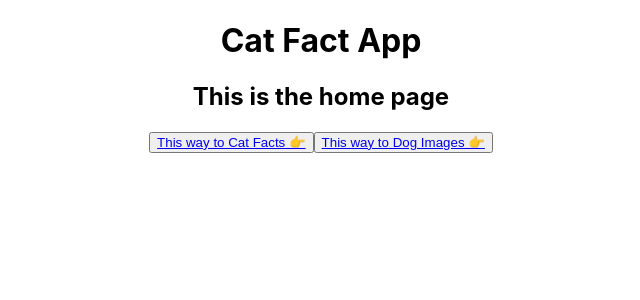
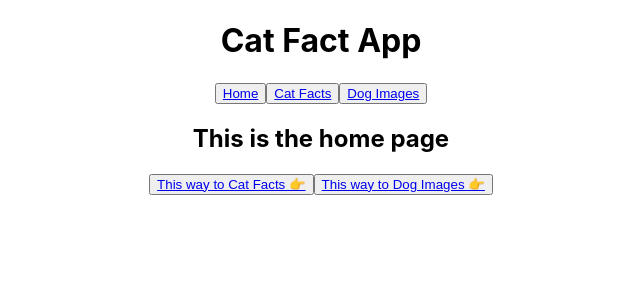
Before and after one commit to timcastillogill/React-Playground, a React (Create React App) app: page /home in a window 1280 px wide. Shown: the top 300 px of the page, without its empty margins (319-959 px from the left). Built offline with nearby package versions, Linux system fonts and the light colour scheme; no server answers.

Commit message:
Added header and updated routing

```diff
--- a/src/App.tsx
+++ b/src/App.tsx
@@ -1,15 +1,10 @@
 import React from "react";
 import "./App.css";
-import CatFact from "./components/CatFact/CatFact";
-import DogImage from "./components/DogImage/DogImage";
 import Routing from "./routes/Routing";
 
 function App() {
   return (
     <div className="App">
-      <header>
-        <h1 className="appName">Cat Fact App</h1>
-      </header>
       <Routing />
     </div>
   );
--- a/src/components/DogImage/DogImage.tsx
+++ b/src/components/DogImage/DogImage.tsx
@@ -1,4 +1,4 @@
-import React, { useEffect, useState } from "react";
+import React from "react";
 import "./DogImage.css";
 import useDogImage from "../../Hooks/useDogImage";
 
--- /dev/null
+++ b/src/components/Header/Header.tsx
@@ -0,0 +1,24 @@
+import React from "react";
+import { Link } from "react-router-dom";
+import { routerPaths } from "../../routes/paths";
+
+const Header = () => {
+  return (
+    <>
+      <header>
+        <h1 className="appName">Cat Fact App</h1>
+      </header>
+      <button>
+        <Link to={routerPaths.home}>Home</Link>
+      </button>
+      <button>
+        <Link to={routerPaths.catFact}>Cat Facts</Link>
+      </button>
+      <button>
+        <Link to={routerPaths.dogImage}>Dog Images</Link>
+      </button>
+    </>
+  );
+};
+
+export default Header;
--- /dev/null
+++ b/src/pages/CatFactPage.tsx
@@ -0,0 +1,8 @@
+import React from "react";
+import CatFact from "../components/CatFact/CatFact";
+
+const CatFactPage = () => {
+  return <CatFact />;
+};
+
+export default CatFactPage;
--- /dev/null
+++ b/src/pages/DogImagePage.tsx
@@ -0,0 +1,8 @@
+import React from "react";
+import DogImage from "../components/DogImage/DogImage";
+
+const DogImagePage = () => {
+  return <DogImage />;
+};
+
+export default DogImage;
--- a/src/routes/Routing.tsx
+++ b/src/routes/Routing.tsx
@@ -1,21 +1,23 @@
 import React from "react";
 import { BrowserRouter, Routes, Route, Navigate } from "react-router-dom";
 import { routerPaths } from "./paths";
-import CatFact from "../components/CatFact/CatFact";
 import HomePage from "../pages/HomePage";
-import DogImage from "../components/DogImage/DogImage";
+import CatFactPage from "../pages/CatFactPage";
+import DogImagePage from "../pages/DogImagePage";
+import Header from "../components/Header/Header";
 
 const Routing = () => {
   return (
     <BrowserRouter>
+      <Header />
       <Routes>
         <Route
           path={routerPaths.noPath}
           element={<Navigate to={routerPaths.home} replace />}
         />
         <Route path={routerPaths.home} element={<HomePage />} />
-        <Route path={routerPaths.catFact} element={<CatFact />} />
-        <Route path={routerPaths.dogImage} element={<DogImage />} />
+        <Route path={routerPaths.catFact} element={<CatFactPage />} />
+        <Route path={routerPaths.dogImage} element={<DogImagePage />} />
       </Routes>
     </BrowserRouter>
   );
```
